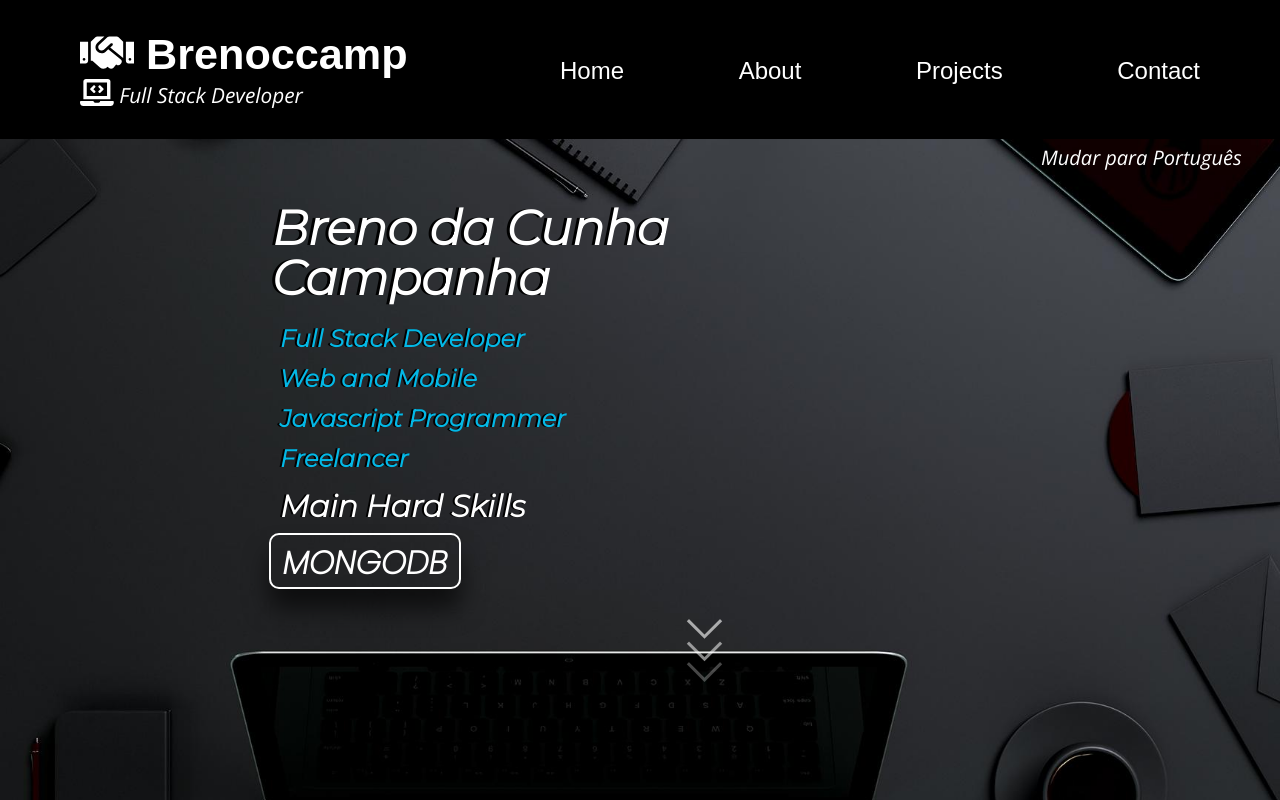
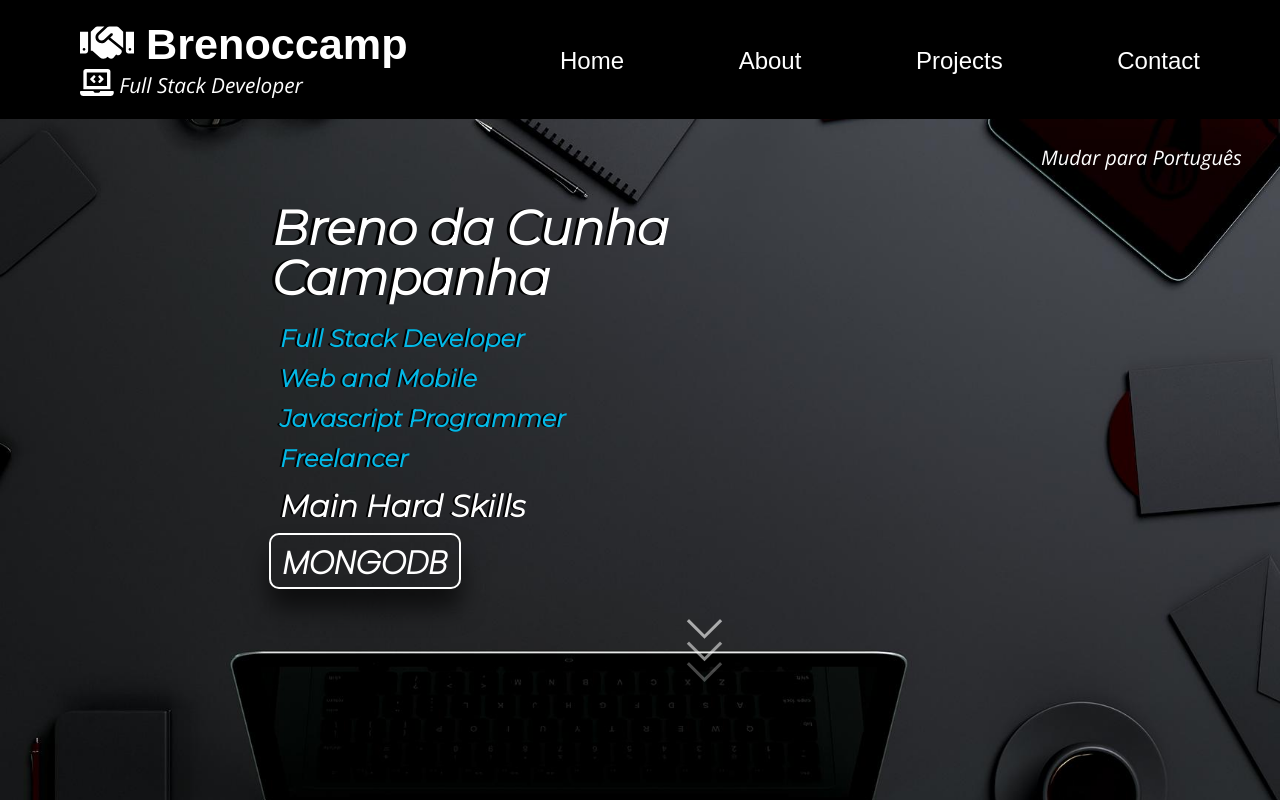
Before and after one commit to brenoccamp/brenoccamp.github.io, a React (Create React App) app in the folder updated-portfolio/: page / in a window 1280 px wide. Shown: the top 800 px of the page. Built offline with nearby package versions, Linux system fonts and the light colour scheme.

Commit message:
ajuste no header/ adjustment on header

```diff
--- a/updated-portfolio/src/styles/header.css
+++ b/updated-portfolio/src/styles/header.css
@@ -414,7 +414,7 @@
   .title-container {
     align-items: center;
     margin-left: 50px;
-    padding: 30px;
+    padding: 20px 30px 20px;
   }
 
   .title {
```
